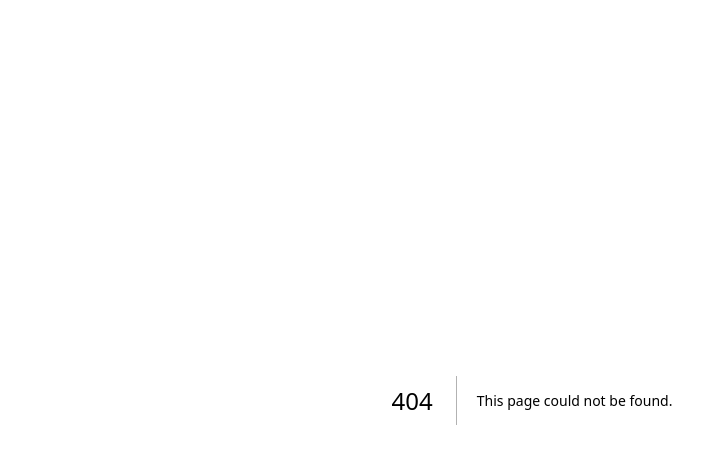
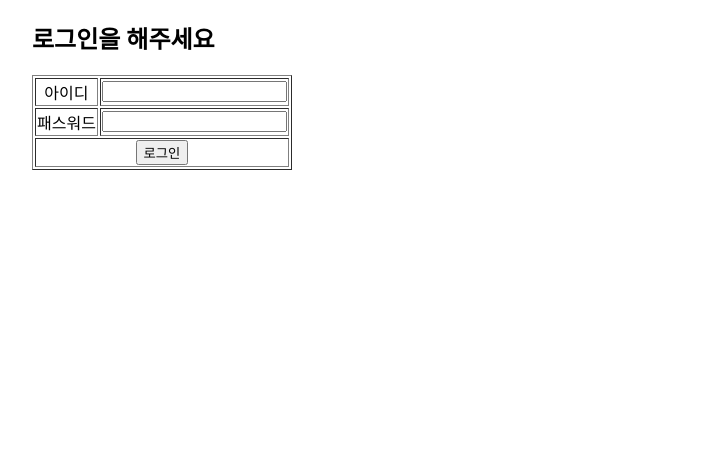
Before and after one commit to DevLordKimdo/DLK-WTI-NextJS, a Next.js app: page /frnt/auth/login/session/login in a window 1280 px wide. Before the commit this address had no page. Shown: the top 464 px of the page, without its empty margins (108-811 px from the left). Built offline with nearby package versions, Linux system fonts and the light colour scheme.

Commit message:
auth login 기능 미완성

```diff
--- /dev/null
+++ b/src/app/frnt/auth/login/session/login/page.tsx
@@ -0,0 +1,36 @@
+'use client';
+
+import '@/css/styles.css'
+const API_SERVER: string = `${process.env.NEXT_PUBLIC_API_SERVER_URL}`;
+
+export default function Login() {
+
+    const fn_login = () => {
+
+    }
+
+    return (
+        <>
+            <form name="form">
+                <h2>로그인을 해주세요</h2>
+                <table border={1}>
+                    <tbody>
+                        <tr>
+                            <td>아이디</td>
+                            <td><input type="text" name="username"/></td>
+                        </tr>
+                        <tr>
+                            <td>패스워드</td>
+                            <td><input type="password" name="password"/></td>
+                        </tr>
+                        <tr>
+                            <td colSpan={2}>
+                                <button type="button" onClick={fn_login}>로그인</button>
+                            </td>
+                        </tr>
+                    </tbody>
+                </table>
+            </form>
+        </>
+    );
+}
```
Also changed, not shown: src/app/frnt/auth/login/session/index/page.tsx (added, +19 -0 lines).
